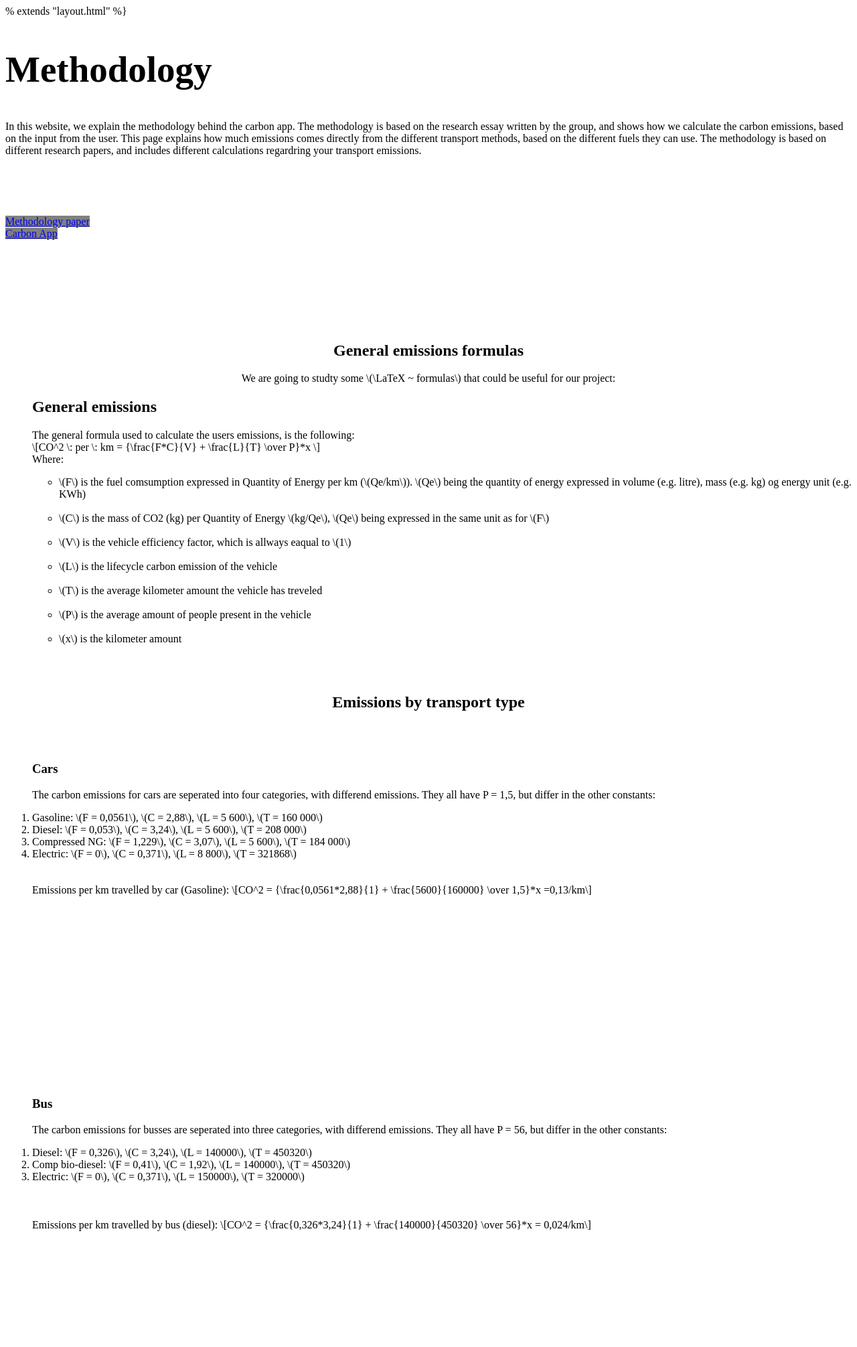
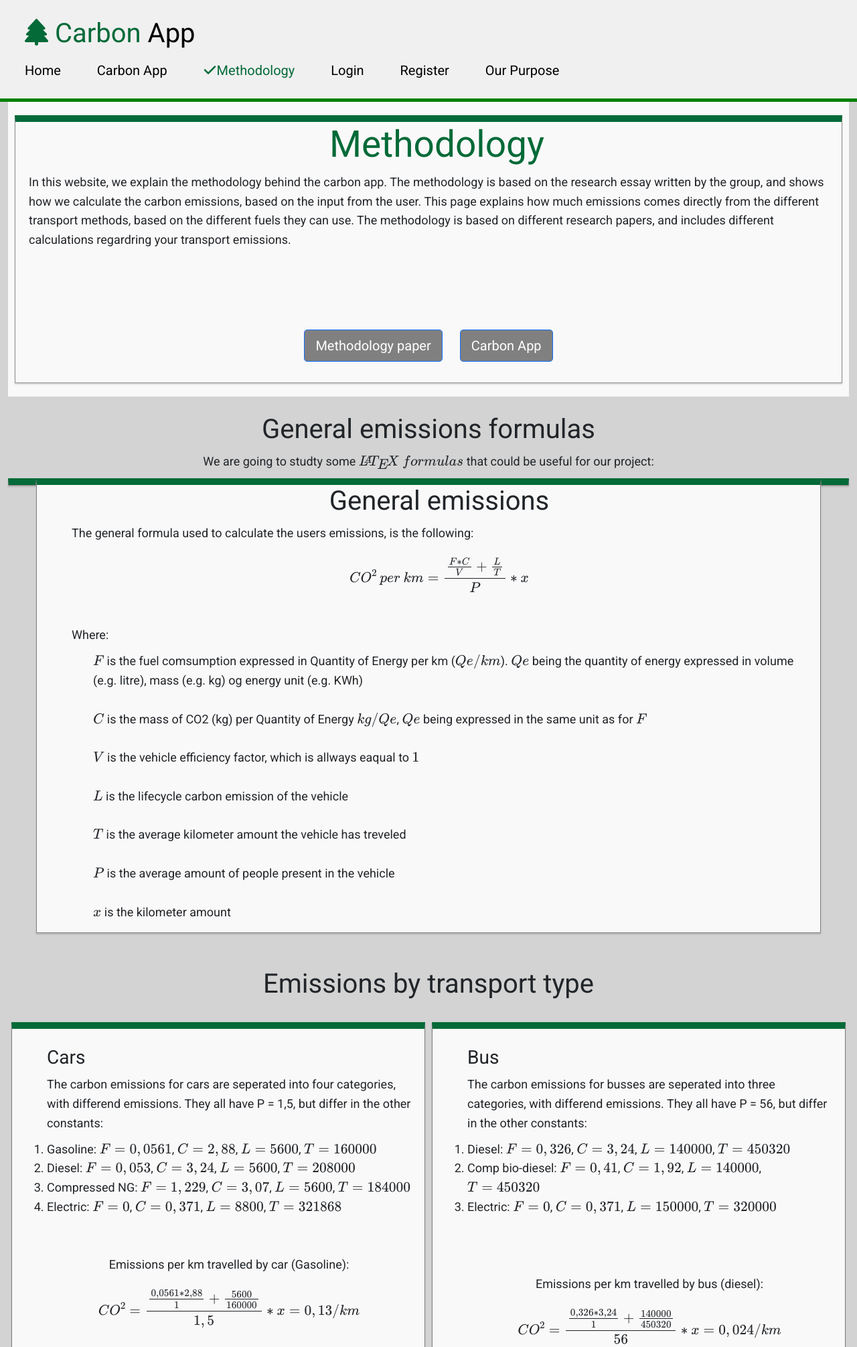
Before and after one commit to theoyster1/Carbon_App-Gruppe3, a Flask app: page /methodology in a window 1280 px wide. Shown: the top 2011 px of the page at 67% size. Run offline with Flask 2, Linux system fonts and the light colour scheme; some libraries are stand-ins or nearby versions.

Commit message:
Update methodology.html

```diff
--- a/capp/templates/methodology.html
+++ b/capp/templates/methodology.html
@@ -1,4 +1,4 @@
-% extends "layout.html" %}
+{% extends "layout.html" %}
 {% block content %}
 
 <!-- Header -->
```
